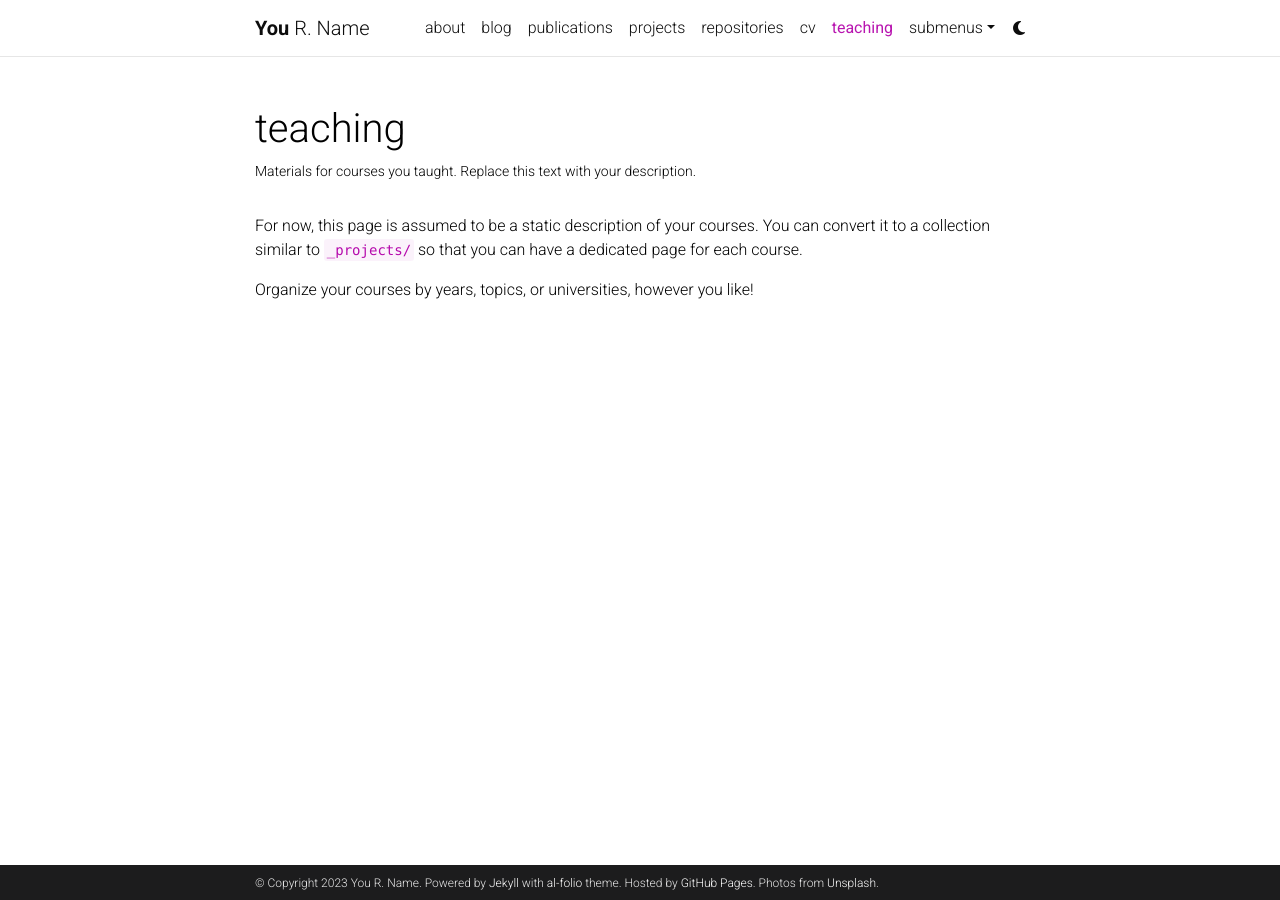
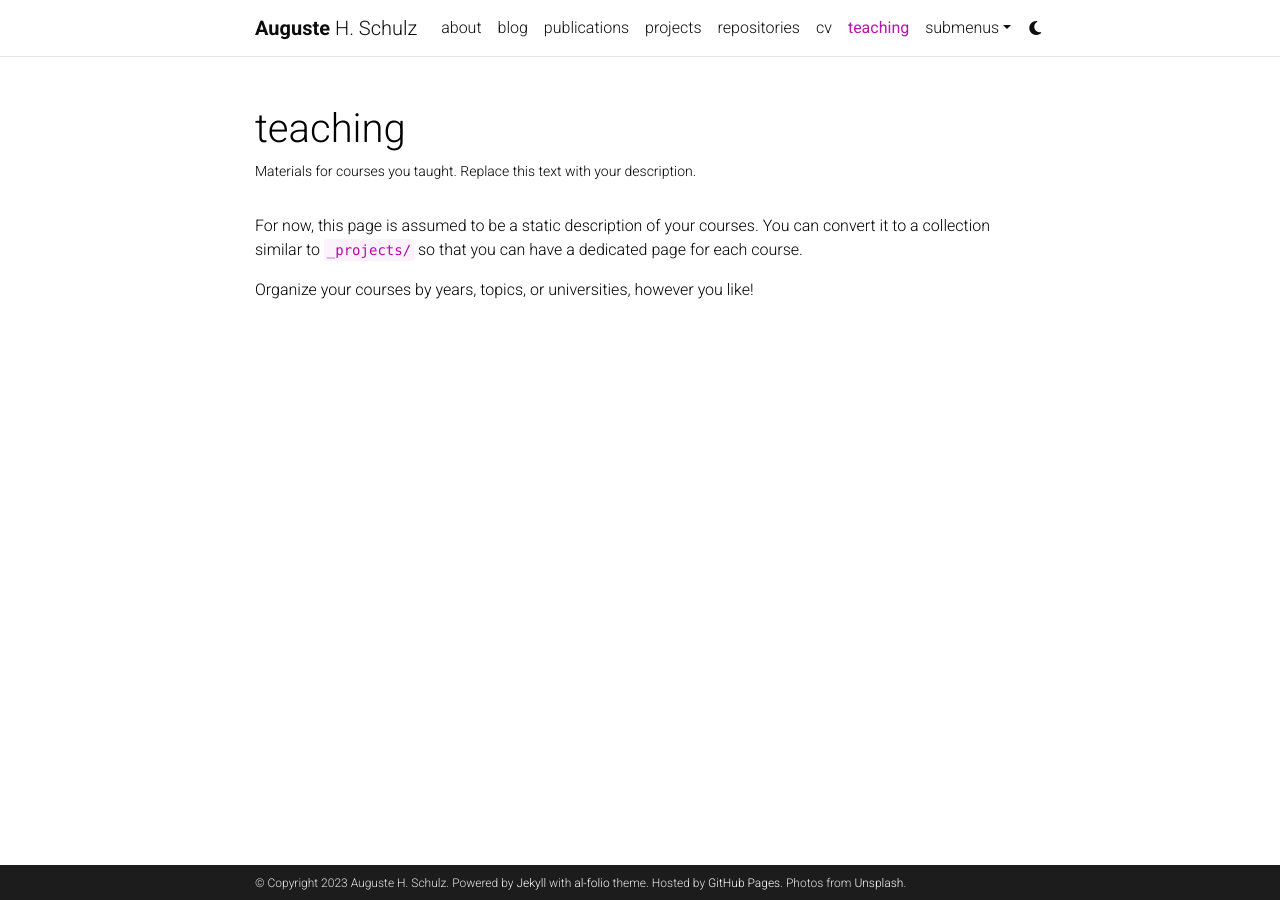
Before and after one commit to augustes/augustes.github.io, a Jekyll site: the page built from _pages/teaching.md, in a window 1280 px wide. Built offline with Jekyll 4.4.1, drawn with Linux system fonts in a browser that asks for light colours; comment, search, counter and statistics services are not loaded; a style sheet for code colours, icons or effects is not loaded.

Commit message:
added name and url

```diff
--- a/_config.yml
+++ b/_config.yml
@@ -3,10 +3,10 @@
 # -----------------------------------------------------------------------------
 
 title: blank # the website title (if blank, full name will be used instead)
-first_name: You
-middle_name: R.
-last_name: Name
-email: you@example.com
+first_name: Auguste
+middle_name: H.
+last_name: Schulz
+email: auguste.schulz@uni-tuebingen.de
 description: > # the ">" symbol means to ignore newlines until "footer_text:"
   A simple, whitespace theme for academics. Based on [*folio](https://github.com/bogoli/-folio) design.
 footer_text: >
@@ -18,8 +18,8 @@
 lang: en # the language of your site (for example: en, fr, cn, ru, etc.)
 icon: ⚛️  # the emoji used as the favicon (alternatively, provide image name in /assets/img/)
 
-url: https://alshedivat.github.io # the base hostname & protocol for your site
-baseurl: /al-folio # the subpath of your site, e.g. /blog/
+url: https://augustes.github.io # the base hostname & protocol for your site
+baseurl:  # the subpath of your site, e.g. /blog/
 last_updated: false # set to true if you want to display last updated in the footer
 impressum_path:  # set to path to include impressum link in the footer, use the same path as permalink in a page, helps to conform with EU GDPR
 
```
